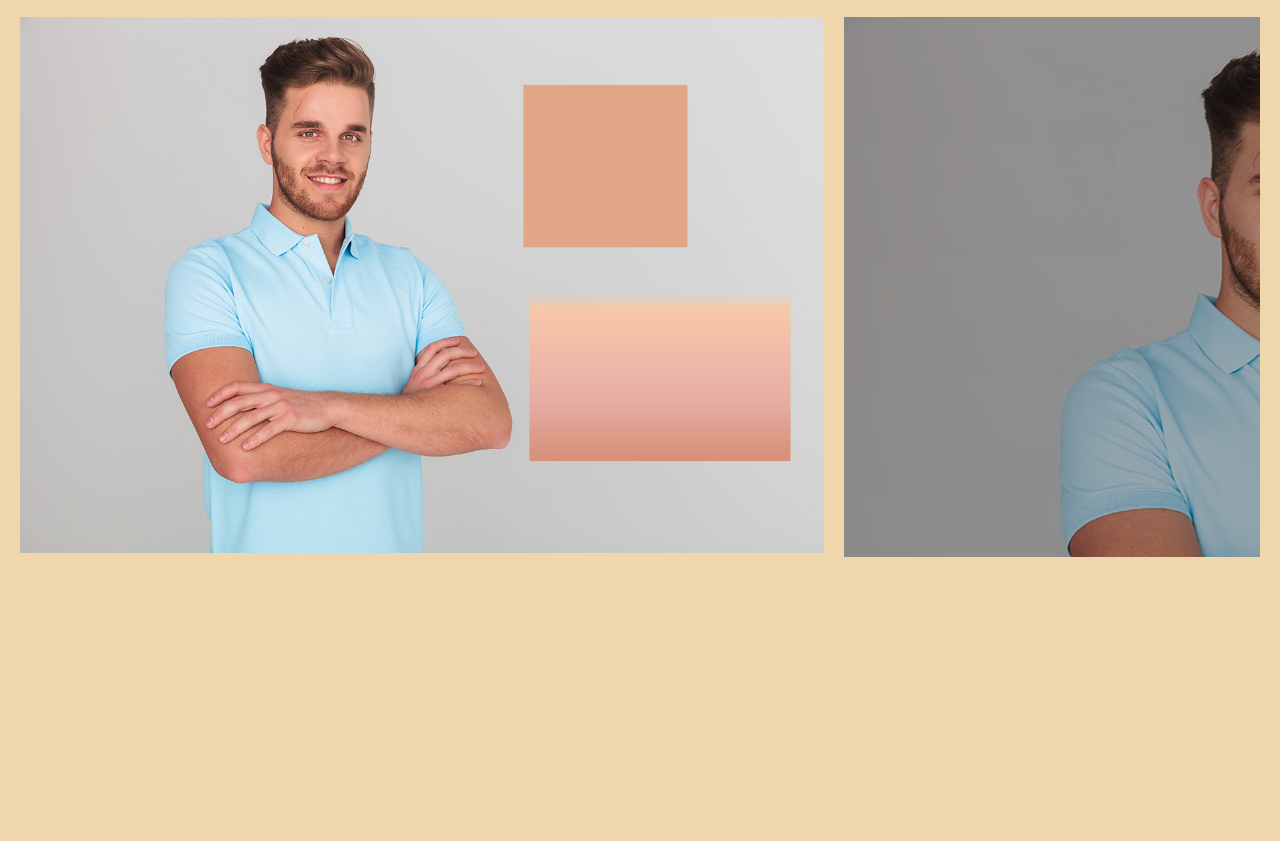
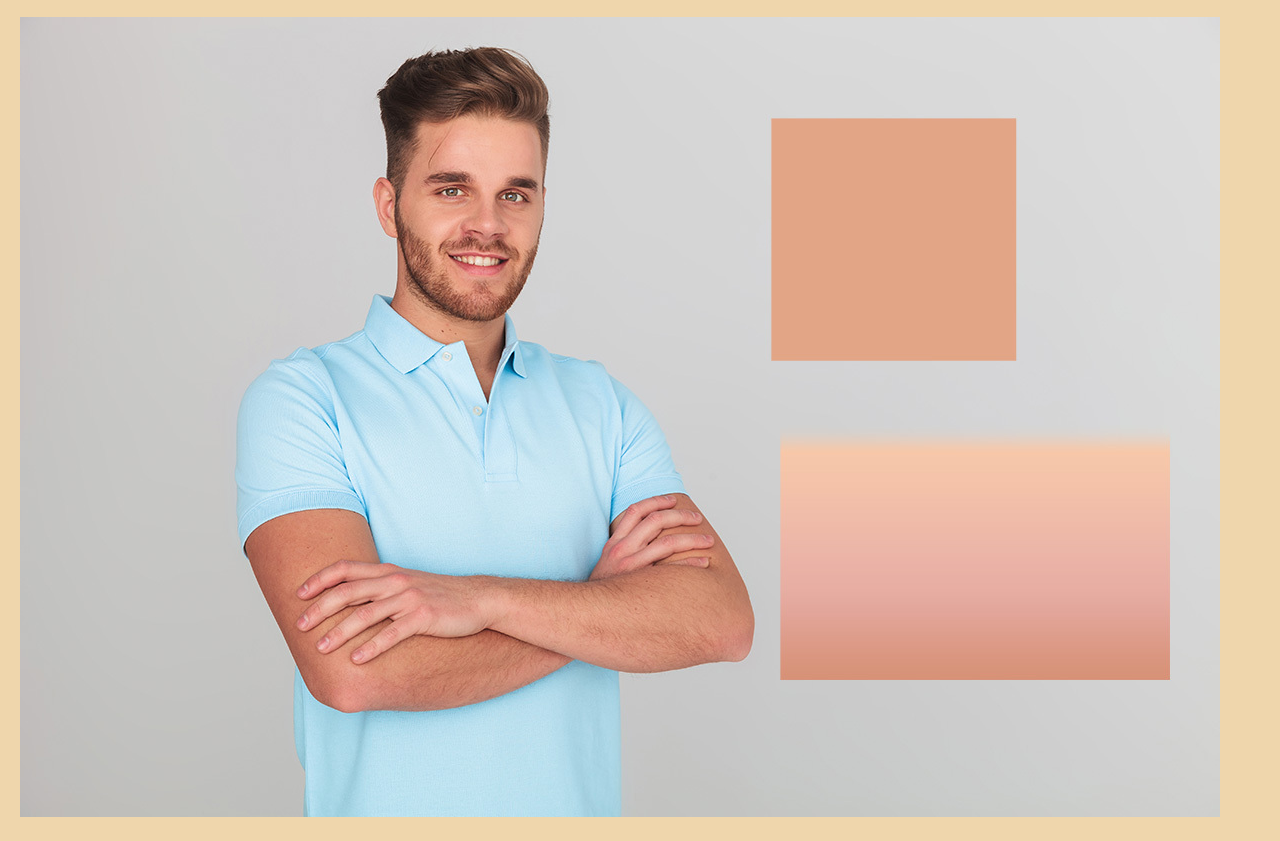
Before and after one commit to issacfriedman-point/filter-test, a plain HTML site: page index.html in a window 1280 px wide. Shown: the part 94-935 px from the top of the page. Before the commit the page ends 800 px from the top, so only its background shows below. Drawn offline with Linux system fonts and the light colour scheme.

Commit message:
make darker

```diff
--- a/style.css
+++ b/style.css
@@ -26,8 +26,8 @@
 }
 .with-overlay {
   background-image: linear-gradient(
-      hsla(0, 0%, 0%, 0.308),
-      rgba(0, 0, 0, 0.291)
+      hsla(0, 0%, 0%, 0.5),
+      rgba(0, 0, 0, 0.5
     ),
     url("./Skin\ \(1\).jpg");
   width: 50%;
```
